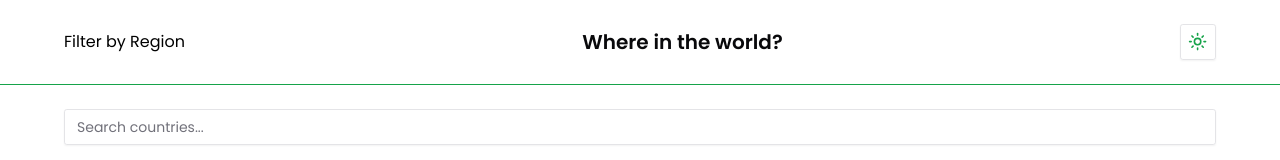
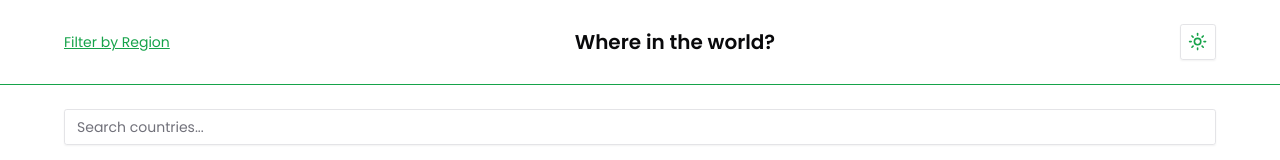
Before and after one commit to LucasAnselmoSilva12345/restCountriesInTheWorld, a React (Vite) app: page / in a window 1280 px wide. Shown: the top 160 px of the page. Built offline with nearby package versions, Linux system fonts and the light colour scheme; grey boxes are pictures that could not be loaded.

Commit message:
feat: Header style of Filter Countries page
Signed-off-by: LucasAnselmoSilva12345 <lucasanselmodasilva02@gmail.com>

```diff
--- a/src/components/Header.tsx
+++ b/src/components/Header.tsx
@@ -8,7 +8,12 @@ export function Header() {
         <nav>
           <ul>
             <li>
-              <Link to="/filter-by-region">Filter by Region</Link>
+              <Link
+                to="/filter-by-region"
+                className="text-primary underline text-sm transition-all hover:opacity-75"
+              >
+                Filter by Region
+              </Link>
             </li>
           </ul>
         </nav>
```
